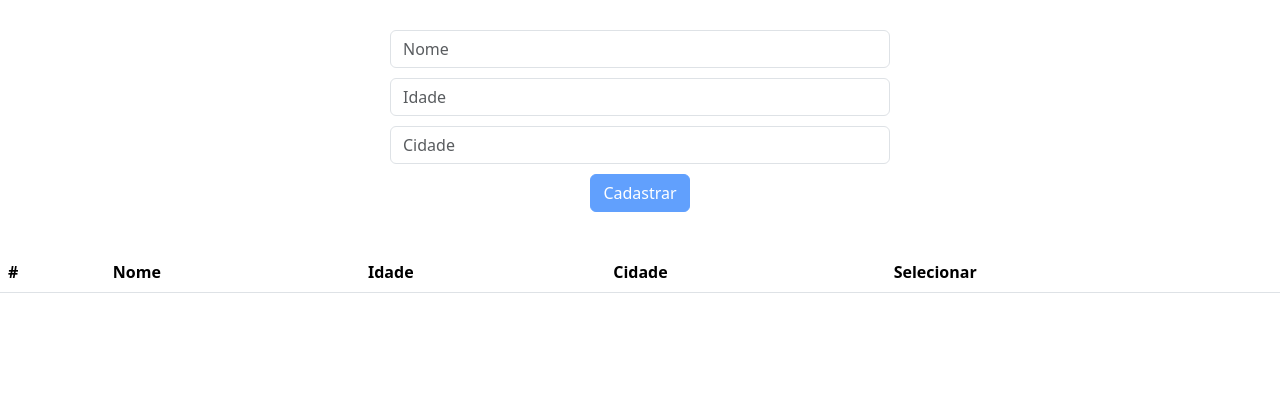
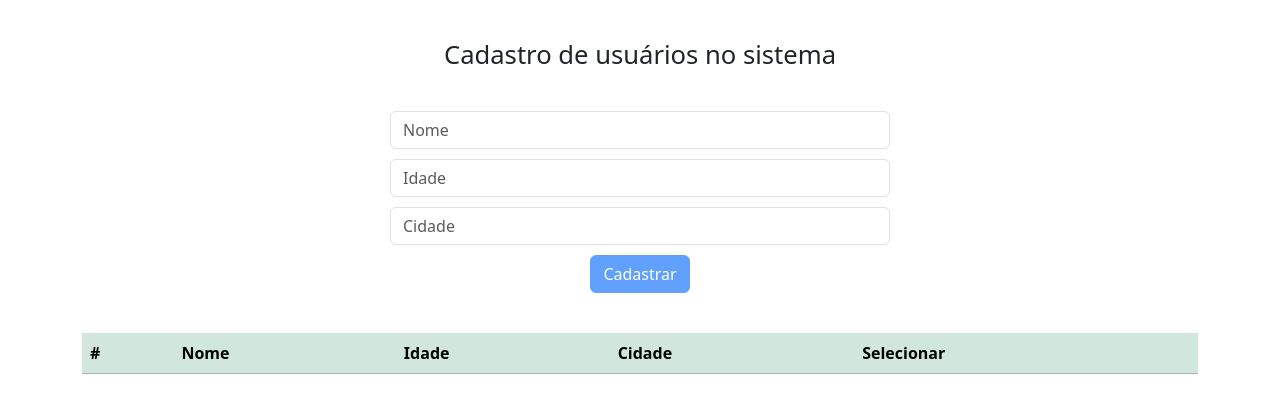
Before and after one commit to Naiarapacheco/Form, an Angular app: page / in a window 1280 px wide. Shown: the top 412 px of the page. Built offline with nearby package versions, Linux system fonts and the light colour scheme.

Commit message:
add new styles

```diff
--- a/src/app/forms/forms.component.html
+++ b/src/app/forms/forms.component.html
@@ -1,3 +1,5 @@
+<h1>Cadastro de usuários no sistema</h1>
+
 <form [formGroup]="forms">
     <!-- Name -->
     @if(forms.get('name').hasError('required') && forms.get('name').touched){
@@ -30,23 +32,18 @@
     <input type="text" formControlName="city" placeholder="Cidade" class="form-control">
 
     @if (btnVisibility){
-        <input type="button" value="Cadastrar" class="btn btn-primary"
-        (click)="register()"
-        [disabled]="forms.invalid">
+    <input type="button" value="Cadastrar" class="btn btn-primary" (click)="register()" [disabled]="forms.invalid">
     }@else{
-        <input type="button" value="Alterar" class="btn btn-primary"
-        (click)="update()"
-        [disabled]="forms.invalid">
+    <input type="button" value="Alterar" class="btn btn-primary" (click)="update()" [disabled]="forms.invalid">
 
-        <input type="button" value="Remover" class="btn btn-danger"
-        (click)="delete()">
+    <input type="button" value="Remover" class="btn btn-danger" (click)="delete()">
 
-        <input type="button" value="Cancelar" class="btn btn-primary"
-        (click)="cancel()">
+    <input type="button" value="Cancelar" class="btn btn-danger" (click)="cancel()">
     }
 </form>
 
-<table class="table">
+<div class="container">
+    <table class="table table-success">
         <thead>
             <tr>
                 <th>#</th>
@@ -64,8 +61,9 @@
                 <td>{{v.age}}</td>
                 <td>{{v.city}}</td>
                 <td>
-                <button class="btn btn-primary" (click)="select(indice)">Selecionar</button>
+                    <button class="btn btn-success" (click)="select(indice)">Selecionar</button>
                 </td>
             </tr>
         </tbody>
     </table>
+</div>
```
Lines whose indentation alone changed are shown as unchanged.
